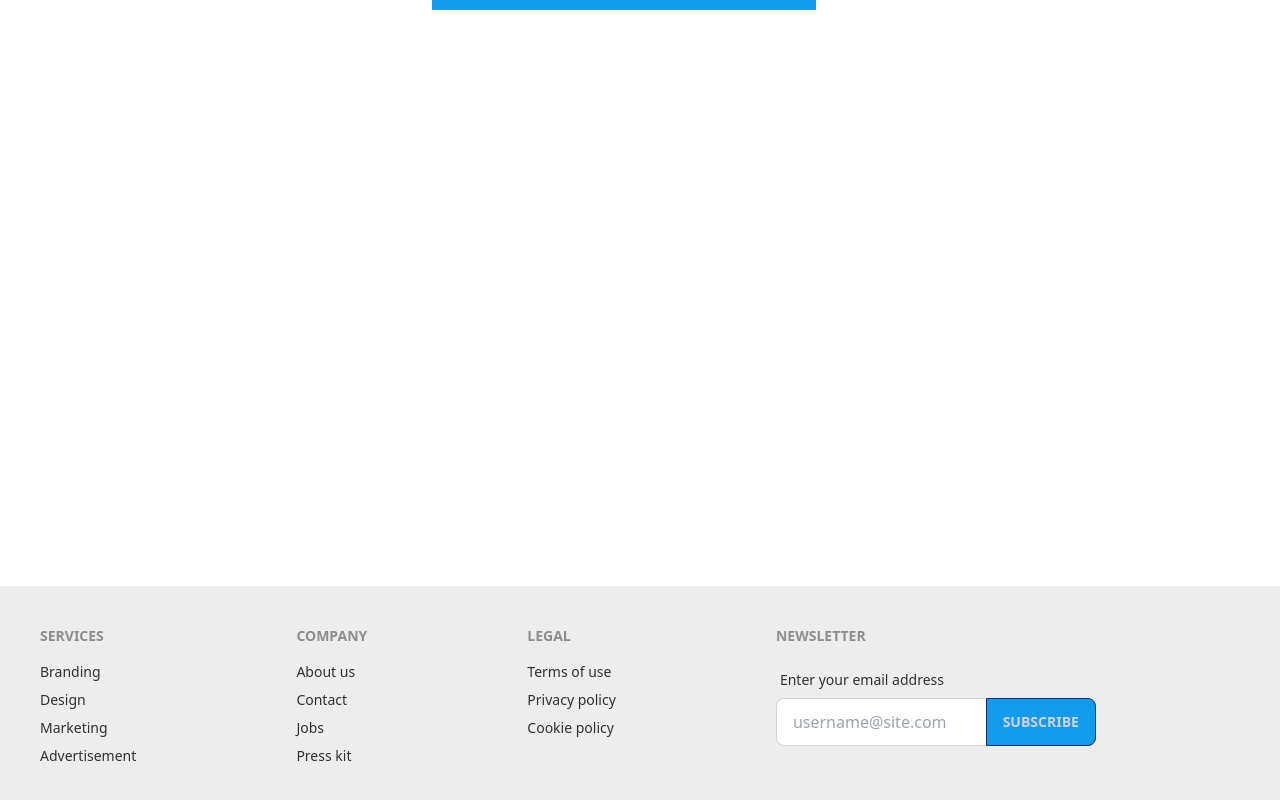
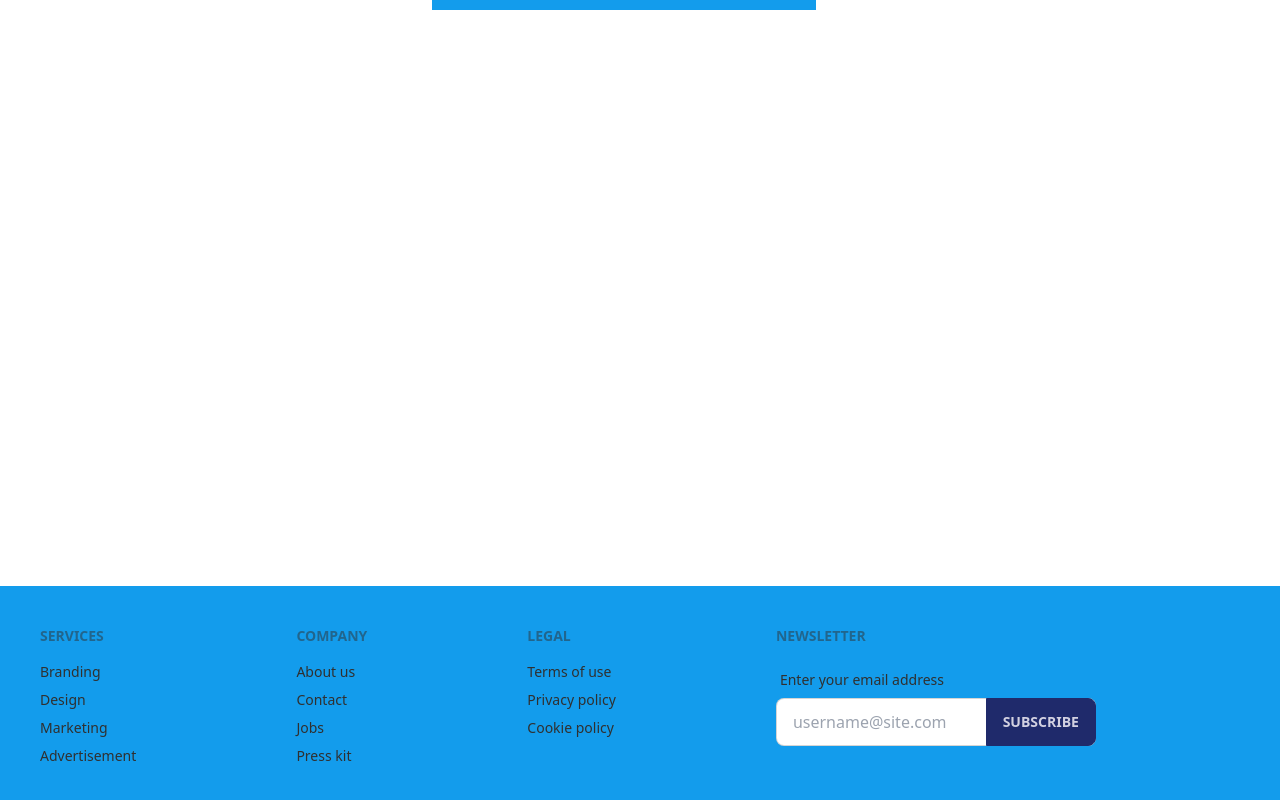
Before and after one commit to shapna-akter/bookOutlet-client, a React (Vite) app: page / in a window 1280 px wide. Shown: the part 282-1082 px from the top of the page. Built offline with nearby package versions, Linux system fonts and the light colour scheme; no server answers.

Commit message:
footer color changed

```diff
--- a/src/shared/Footer.tsx
+++ b/src/shared/Footer.tsx
@@ -1,6 +1,6 @@
 const Footer = () => {
   return (
-    <footer className="footer p-10 bg-base-200 text-base-content">
+    <footer className="footer p-10 bg-info text-base-content">
       <nav>
         <header className="footer-title">Services</header>
         <a className="link link-hover">Branding</a>
@@ -33,7 +33,7 @@ const Footer = () => {
               placeholder="username@site.com"
               className="input input-bordered w-full pr-16"
             />
-            <button className=" bg-info btn btn-primary absolute top-0 right-0 rounded-l-none">
+            <button className="btn btn-primary absolute top-0 right-0 rounded-l-none">
               Subscribe
             </button>
           </div>
```
